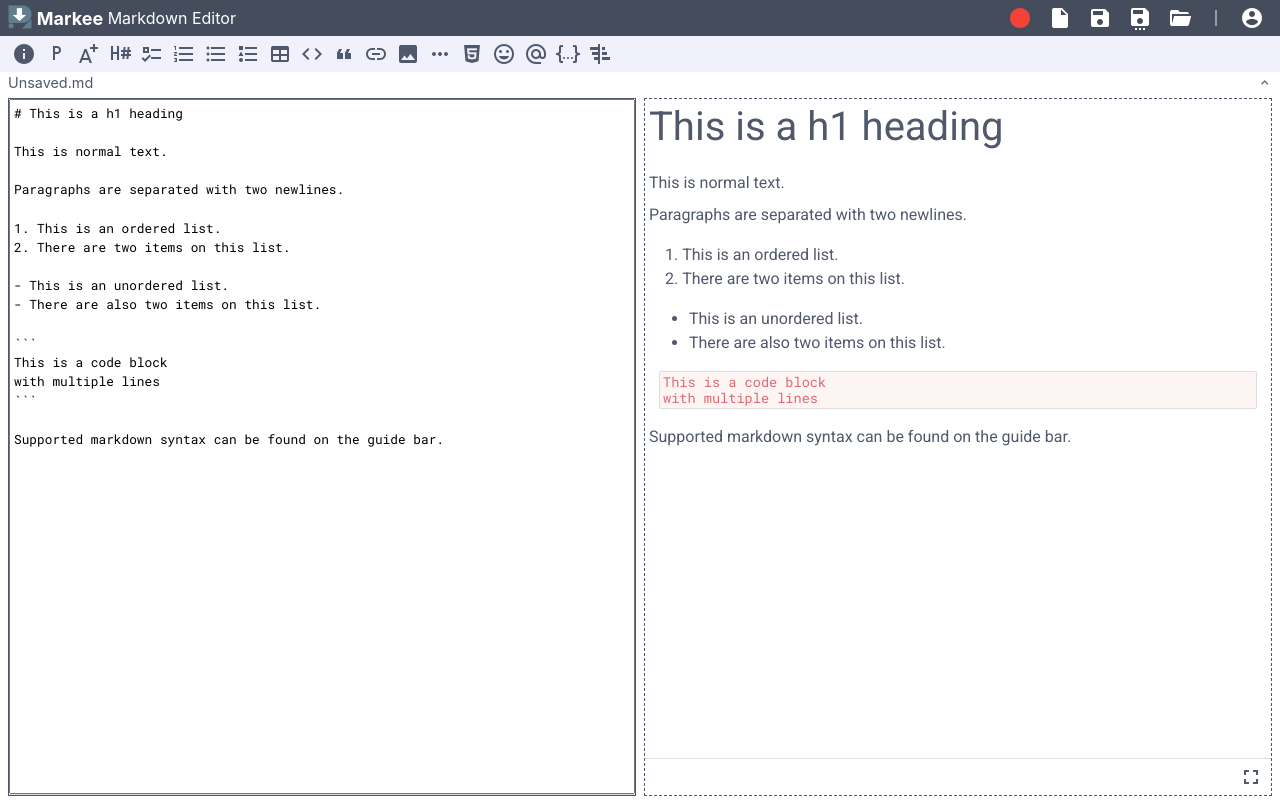
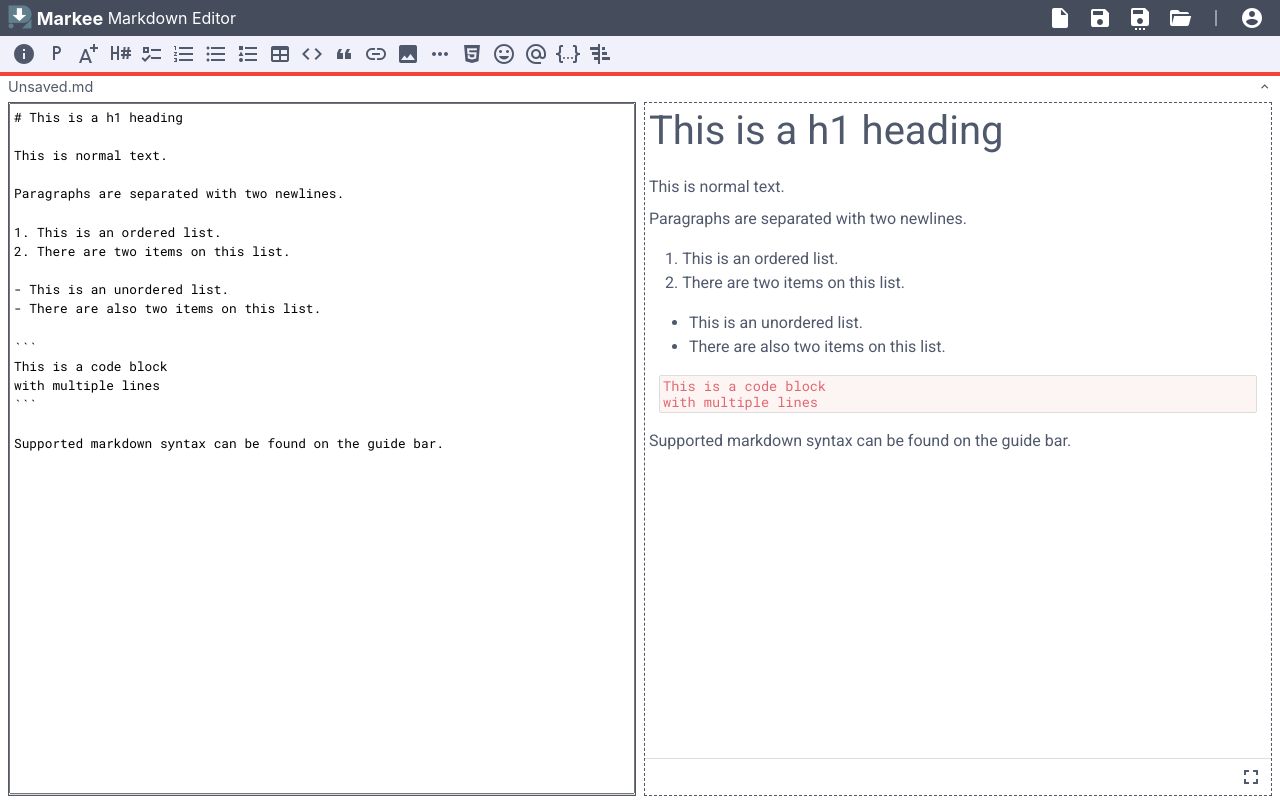
Before and after one commit to ricwtk/markee, a browser extension: page index.html in a window 1280 px wide. Drawn offline with Linux system fonts and the light colour scheme.

Commit message:
use file bar to display saved state instead of file dot

```diff
--- a/index.html
+++ b/index.html
@@ -37,7 +37,7 @@
           <span>&nbsp;Markdown&nbsp;Editor</span></span>
         </section>
         <section class="navbar-section">
-          <span class="tooltip tooltip-bottom px-2 mdi mdi-24px mdi-circle " :style="fileDot" :data-tooltip="fileSavedString"></span>
+          <!-- <span class="tooltip tooltip-bottom px-2 mdi mdi-24px mdi-circle " :style="fileDot" :data-tooltip="fileSavedString"></span> -->
           <span class="tooltip tooltip-bottom px-2 c-hand mdi mdi-24px mdi-file" data-tooltip="New file" @click="createNewFile"></span>
           <span class="tooltip tooltip-bottom px-2 c-hand mdi mdi-24px mdi-content-save" data-tooltip="Save file" @click="saveFile" v-if="!saving"></span>
           <span class="tooltip tooltip-bottom px-2 mdi mdi-24px mdi-loading mdi-spin" data-tooltip="Saving file" v-if="saving"></span>
@@ -66,6 +66,7 @@
           </ul>
         </div>
       </div>
+      <div class="pt-1" :style="fileBar"></div>
       <div id="file-info" class="px-2 h-box" ref="fileInfoBar">
         <template v-if="openedFile.id">
           <div class="dropdown grow" v-if="openedFile.pathsInName.length > 0">
--- a/js/custom.js
+++ b/js/custom.js
@@ -110,9 +110,9 @@ new Vue({
     savingashtml: false
   },
   computed: {
-    fileDot: function () {
+    fileBar: function () {
       return {
-        color: this.openedFile.raw == this.openedFile.saved ? "#8BC34A" : "#F44336"
+        "background-color": this.openedFile.raw == this.openedFile.saved ? "#8BC34A" : "#F44336"
       }
     },
     fileSavedString: function () {
```
